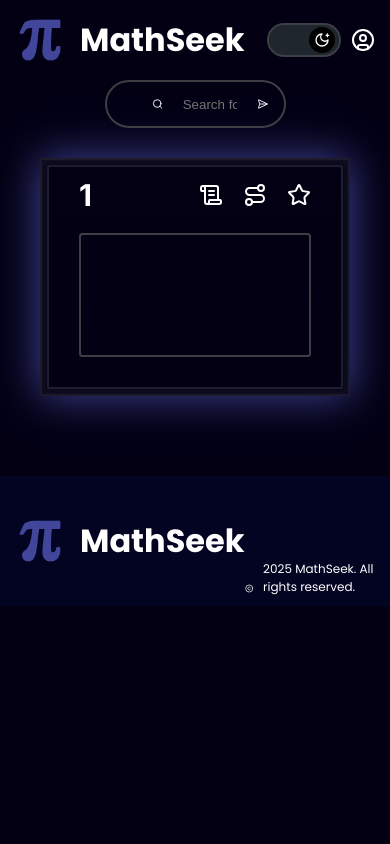
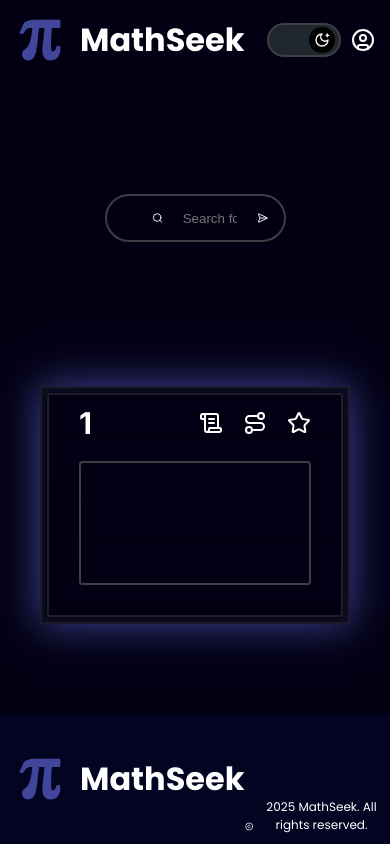
Before and after one commit to leonardosantosp/mathseek, a React (Vite) app in the folder front-end/: page /wiki/1 in a window 390 px wide. Built offline with nearby package versions, Linux system fonts and the light colour scheme; no server answers.

Commit message:
fix: display no results message when search returns empty and fix footer position on small screens

```diff
--- a/front-end/src/components/PanelChatBot.tsx
+++ b/front-end/src/components/PanelChatBot.tsx
@@ -32,7 +32,7 @@
       setMessages(prev => [
         ...prev,
         {
-          text: "Aqui estão alguns resultados:",
+          text: "Here are some results:",
           type: "response"
         }
       ]);
@@ -40,8 +40,9 @@
     } catch (error) {
       setMessages(prev => [
         ...prev,
-        { text: "Ocorreu um erro na busca.", type: "response" }
+        { text: "An error occurred while searching", type: "response" }
       ]);
+      setLoading(false);
     }
     setInputValue("");
   };
--- a/front-end/src/index.css
+++ b/front-end/src/index.css
@@ -21,6 +21,19 @@
   padding: 0;
 }
 
+html,
+body {
+  height: 100%;
+  margin: 0;
+  padding: 0;
+}
+
+#root {
+  min-height: 100vh;
+  display: flex;
+  flex-direction: column;
+}
+
 a {
   text-decoration: none;
 }
@@ -1053,6 +1066,14 @@
   border-radius: 3px;
 }
 
+.pagination__info input:focus {
+  outline: var(--border-dark);
+}
+
+body.light-theme .pagination__info input:focus {
+  outline: var(--border-light);
+}
+
 body.light-theme .pagination__info input {
   background-color: var(--default-border-color-light);
   color: rgba(0, 0, 0, 0.7);
@@ -1146,6 +1167,9 @@
 /* Footer */
 
 .footer {
+  margin-top: auto;
+  text-align: center;
+  width: 100%;
   background-color: #020422;
   margin-top: 80px;
   display: flex;
@@ -1237,6 +1261,7 @@
   }
 }
 .result-page--wrapper {
+  flex: 1;
   width: 100%;
   display: flex;
   align-items: center;
@@ -1315,6 +1340,7 @@
   display: flex;
   flex-direction: column;
   align-items: center;
+  flex: 1;
 }
 
 .query-container {
--- a/front-end/src/pages/ResultsPage.tsx
+++ b/front-end/src/pages/ResultsPage.tsx
@@ -1,7 +1,7 @@
 import { ResultDocument } from "../components/ResultDocument";
 import { useContext, useEffect, useState } from "react";
 import { Pagination } from "../components/Pagination";
-import { useSearchParams } from "react-router-dom";
+import { useNavigate, useSearchParams } from "react-router-dom";
 import { searchDocs, type Result } from "../api-client/elastic";
 import blackHole from "../assets/black-hole.png";
 import blackHoleWhite from "../assets/black-hole-white.png";
@@ -10,6 +10,7 @@
 import { SearchBar } from "../components/SearchBar";
 
 export const ResultPages = () => {
+  const navigate = useNavigate();
   const [searchParams, setSearchParams] = useSearchParams();
   const query = searchParams.get("query") || "";
   const page = parseInt(searchParams.get("page") || "1", 10);
@@ -19,6 +20,26 @@
   const [results, setResults] = useState<Result[]>([]);
   const [total, setTotal] = useState(0);
   const { isLight } = useContext(ThemeContext);
+
+  useEffect(() => {
+    if (isNaN(page) || page <= 0) {
+      navigate(`/search?query=${query}&page=1&pageSize=10`, {
+        replace: true
+      });
+    }
+
+    if (isNaN(pageSize) || pageSize <= 0) {
+      navigate(`/search?query=${query}&page=${page}&pageSize=10`, {
+        replace: true
+      });
+    }
+
+    if (pageSize > 100) {
+      navigate(`/search?query=${query}&page=${page}&pageSize=100`, {
+        replace: true
+      });
+    }
+  }, [page, pageSize, navigate]);
 
   useEffect(() => {
     const fetchDocuments = async () => {
@@ -80,7 +101,7 @@
         </div>
         {isLoading ? (
           <Loading />
-        ) : (
+        ) : total > 0 ? (
           <>
             <div className="query-container">
               <h1 className="results__query">{query}</h1>
@@ -100,6 +121,10 @@
               showNumbers={true}
             />
           </>
+        ) : (
+          <div className="query-container">
+            <h1 className="results__query">No Results</h1>
+          </div>
         )}
       </div>
     </>
```
Also changed, not shown: front-end/src/components/Footer.tsx (+4 -4 lines).
